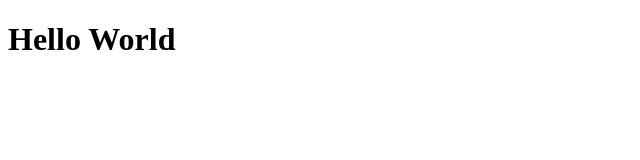
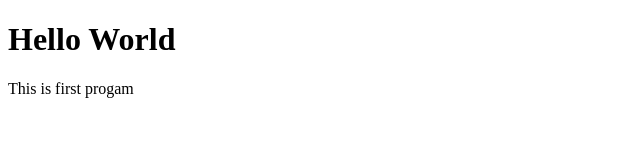
Before and after one commit to TuanDang220502/Lesson4, a plain HTML site: page concac.html in a window 1280 px wide. Shown: the whole page, without its empty margins (0-640 px from the left). Drawn offline with Linux system fonts and the light colour scheme.

Commit message:
concac.html

```diff
--- a/github.html
+++ b/concac.html
@@ -8,5 +8,6 @@
 </head>
 <body>
     <h1>Hello World</h1>
+    <p>This is first progam</p>
 </body>
 </html>
```
Also changed, not shown: rename.html (added).
